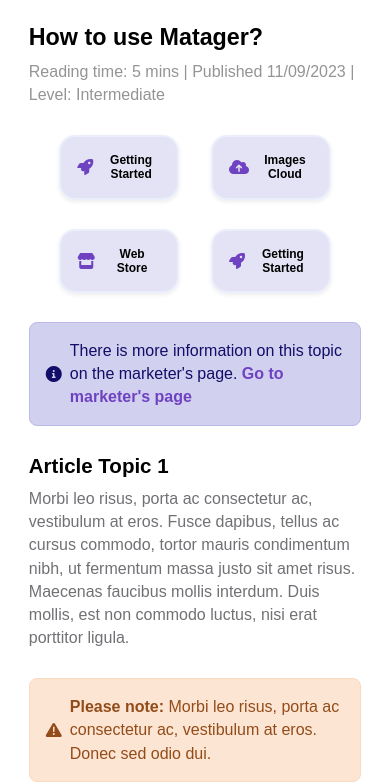
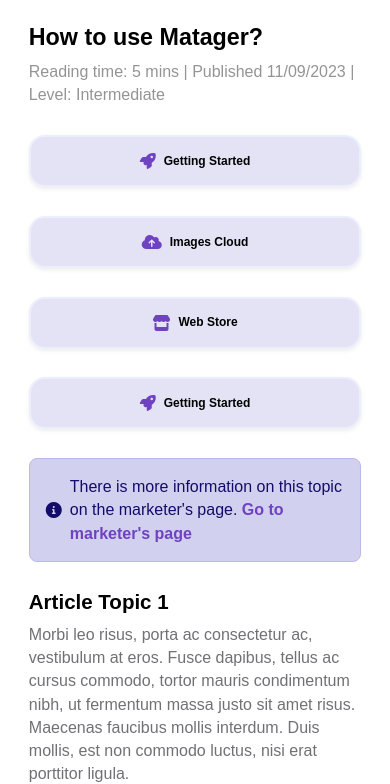
Before and after one commit to mataager/main, a plain HTML site: page docs.html in a window 390 px wide. Shown: the part 88-872 px from the top of the page. Drawn offline with nearby package versions, Linux system fonts and the light colour scheme; some packages are replaced by stand-ins of ours; a script that the page names is missing; a web font is replaced by a local one.

Commit message:
Update docs.html

```diff
--- a/docs.html
+++ b/docs.html
@@ -194,7 +194,7 @@
                         <!-- Cards Section -->
                         <div class="row justify-content-center gy-4 mb-4">
                             <!-- Card 1: Getting Started -->
-                            <div class="col-5 col-md-3 col-lg-3 pointer">
+                            <div class="col-12 col-md-3 col-lg-3 pointer">
                                 <div class="card shadow-sm border-0 text-center card-pointer">
                                     <div class="flex align-items-center justify-content-center p-3 gap-2">
                                         <i class="fa-solid fa-rocket text-primary font-medium"></i>
@@ -202,7 +202,7 @@
                                     </div>
                                 </div>
                             </div>
-                            <div class="col-5 col-md-3 col-lg-3 pointer">
+                            <div class="col-12 col-md-3 col-lg-3 pointer">
                                 <div class="card shadow-sm border-0 text-center card-pointer">
                                     <div class="flex align-items-center justify-content-center p-3 gap-2">
                                         <i class="fa-solid fa-cloud-arrow-up text-primary font-medium"></i>
@@ -211,7 +211,7 @@
                                 </div>
                             </div>
 
-                            <div class="col-5 col-md-3 col-lg-3 pointer">
+                            <div class="col-12 col-md-3 col-lg-3 pointer">
                                 <div class="card shadow-sm border-0 text-center card-pointer">
                                     <div class="flex align-items-center justify-content-center p-3 gap-2">
                                         <i class="fa-solid fa-store text-primary font-medium"></i>
@@ -220,7 +220,7 @@
                                 </div>
                             </div>
 
-                            <div class="col-5 col-md-3 col-lg-3 pointer">
+                            <div class="col-12 col-md-3 col-lg-3 pointer">
                                 <div class="card shadow-sm border-0 text-center card-pointer">
                                     <div class="flex align-items-center justify-content-center p-3 gap-2">
                                         <i class="fas fa-rocket text-primary font-medium"></i>
```
